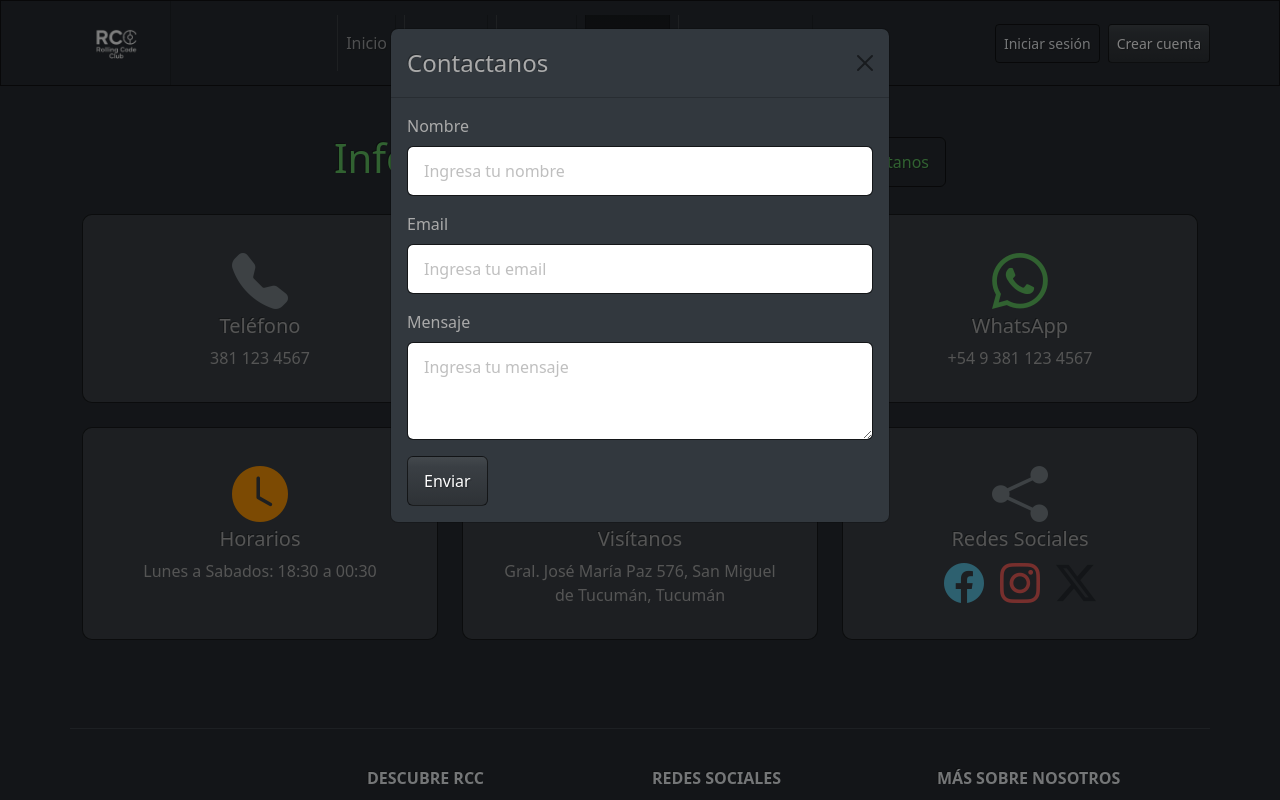
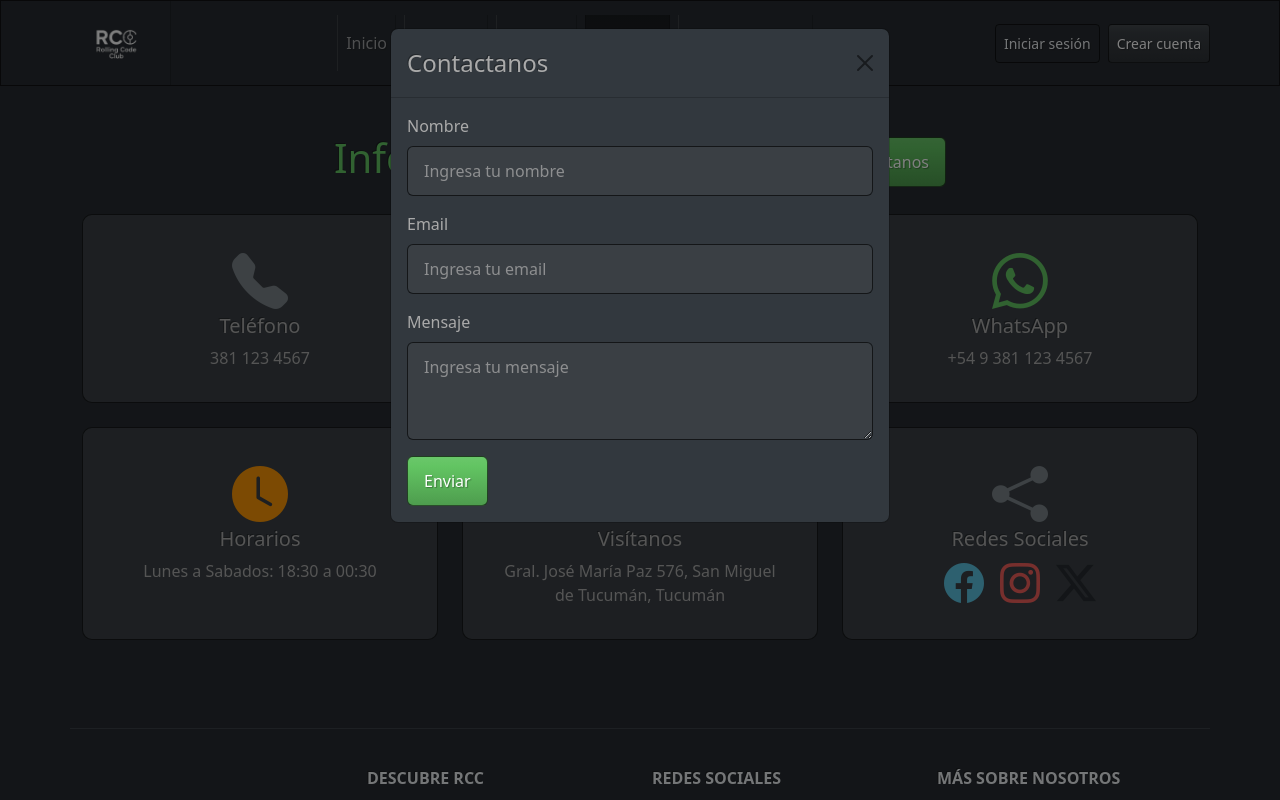
Before and after one commit to ximebarrientos/rollingCodeClub, a React (Vite) app: page /contacto in a window 1280 px wide. Both pictures are taken after a click on the button "Contactanos". Shown: the top 800 px of the page. Built offline with nearby package versions, Linux system fonts and the light colour scheme; no server answers.

Commit message:
agregue un poco de estilo al modal de formulario de contacto

```diff
--- a/src/components/pages/Contacto.jsx
+++ b/src/components/pages/Contacto.jsx
@@ -2,6 +2,7 @@
 import { Container, Row, Col, Card, Button, Modal, Form } from "react-bootstrap";
 import "./contacto.css";
 import { useState } from "react";
+import Swal from 'sweetalert2';
 
 const Contacto = () => {
   const [showModal, setShowModal] = useState(false);
@@ -25,7 +26,13 @@ const Contacto = () => {
   const handleSubmit = (e) => {
     e.preventDefault();
     console.log('Datos del formulario:', formData);
-    alert('Mensaje enviado exitosamente');
+    Swal.fire({
+      title: 'Mensaje enviado exitosamente',
+      text: 'Gracias por contactarnos. Te responderemos pronto.',
+      icon: 'success',
+      confirmButtonText: 'Aceptar',
+      confirmButtonColor: '#198754'
+    });
     setFormData({
       nombreContacto: '',
       mailContacto: '',
@@ -40,7 +47,7 @@ const Contacto = () => {
         <h2 className="text-success display-6 me-3">
           Información de Contacto
         </h2>
-        <Button variant="outline-success" onClick={handleShow}>
+        <Button variant="success" onClick={handleShow}>
           Contactanos
         </Button>
       </div>
@@ -146,6 +153,7 @@ const Contacto = () => {
                 name="nombreContacto"
                 value={formData.nombreContacto}
                 onChange={handleChange}
+                className="bg-primary text-white"
                 required
               />
             </Form.Group>
@@ -157,6 +165,7 @@ const Contacto = () => {
                 name="mailContacto"
                 value={formData.mailContacto}
                 onChange={handleChange}
+                className="bg-primary text-white"
                 required
               />
             </Form.Group>
@@ -169,10 +178,11 @@ const Contacto = () => {
                 name="mensajeContacto"
                 value={formData.mensajeContacto}
                 onChange={handleChange}
+                className="bg-primary text-white"
                 required
               />
             </Form.Group>
-            <Button variant="primary" type="submit">
+            <Button variant="success" type="submit">
               Enviar
             </Button>
           </Form>
```
